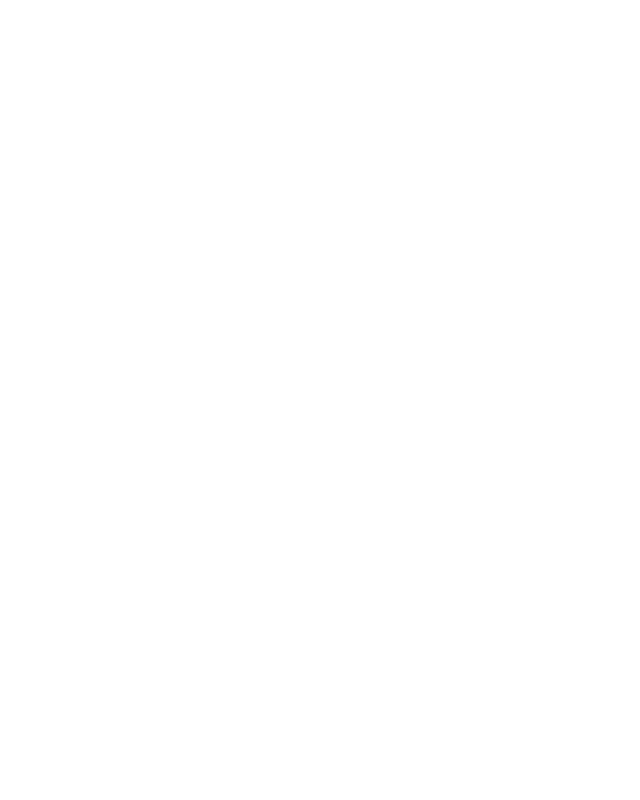
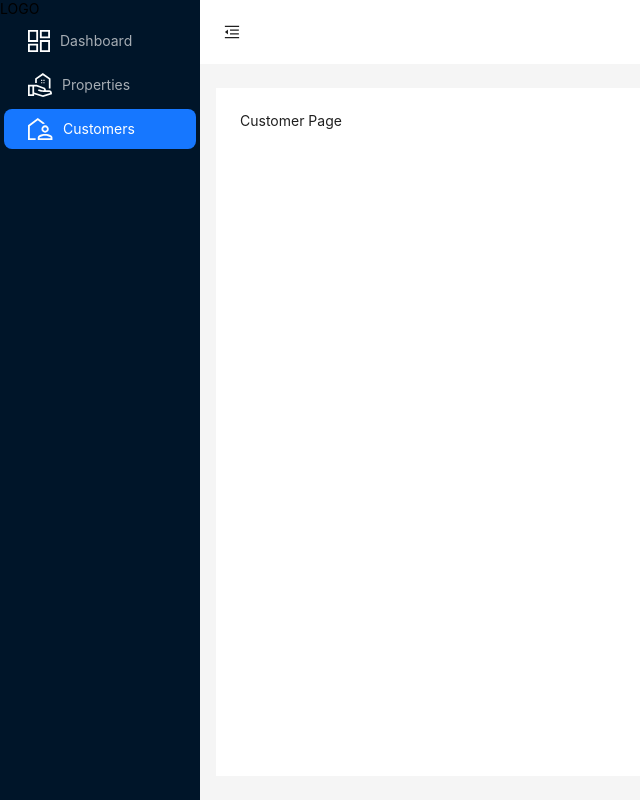
Before and after one commit to TinhDev007/dashboard-template, a React (Create React App) app: page /customers in a window 1280 px wide. Before the commit this address had no page. Shown: the whole page, without its empty margins (0-640 px from the left). Built offline with nearby package versions, Linux system fonts and the light colour scheme.

Commit message:
make the active menu item

```diff
--- a/src/App.tsx
+++ b/src/App.tsx
@@ -3,6 +3,8 @@ import { BrowserRouter as Router, Route, Routes } from 'react-router-dom'
 
 import Login from './pages/Auth/Login'
 import Dashboard from './pages/Dashboard'
+import Customers from './pages/Dashboard/Customers'
+import Properties from './pages/Dashboard/Properties'
 
 function App() {
   return (
@@ -10,6 +12,8 @@ function App() {
       <Routes>
         <Route path="/" element={<Login />} />
         <Route path="/dashboard" element={<Dashboard />} />
+        <Route path="/customers" element={<Customers />} />
+        <Route path="/properties" element={<Properties />} />
       </Routes>
     </Router>
   )
--- a/src/components/icons/CustomerIcon.tsx
+++ b/src/components/icons/CustomerIcon.tsx
@@ -2,7 +2,11 @@ import React from 'react'
 
 const CustomerIcon = () => {
   return (
-    <span role="img" aria-label="video-camera" className="anticon ant-menu-item-icon">
+    <span
+      role="img"
+      aria-label="video-camera"
+      className="anticon ant-menu-item-icon"
+    >
       <svg
         xmlns="http://www.w3.org/2000/svg"
         width="25"
--- a/src/components/icons/DashboardIcon.tsx
+++ b/src/components/icons/DashboardIcon.tsx
@@ -2,7 +2,11 @@ import React from 'react'
 
 const DashboardIcon = () => {
   return (
-    <span role="img" aria-label="video-camera" className="anticon ant-menu-item-icon">
+    <span
+      role="img"
+      aria-label="video-camera"
+      className="anticon ant-menu-item-icon"
+    >
       <svg
         xmlns="http://www.w3.org/2000/svg"
         width="22"
--- a/src/components/icons/PropertyIcon.tsx
+++ b/src/components/icons/PropertyIcon.tsx
@@ -2,7 +2,11 @@ import React from 'react'
 
 const PropertyIcon = () => {
   return (
-    <span role="img" aria-label="video-camera" className="anticon ant-menu-item-icon">
+    <span
+      role="img"
+      aria-label="video-camera"
+      className="anticon ant-menu-item-icon"
+    >
       <svg
         xmlns="http://www.w3.org/2000/svg"
         width="24"
--- a/src/layout/Dashboard/Sidebar/index.tsx
+++ b/src/layout/Dashboard/Sidebar/index.tsx
@@ -1,41 +1,60 @@
-import { FC } from 'react'
+import { FC, SetStateAction, useState, useEffect } from 'react'
+import { Link, useLocation } from 'react-router-dom'
 import { Layout, Menu } from 'antd'
 
 import DashboardIcon from '../../../components/icons/DashboardIcon'
 import PropertyIcon from '../../../components/icons/PropertyIcon'
 import CustomerIcon from '../../../components/icons/CustomerIcon'
 
-import './_sidebar.scss';
+import './_sidebar.scss'
 
 interface LayoutSidebarProps {
   collapsed: boolean
 }
 
 const LayoutSidebar: FC<LayoutSidebarProps> = ({ collapsed }) => {
+  const location = useLocation()
   const { Sider } = Layout
+
+  const [current, setCurrent] = useState(location.pathname)
+  const handleClick = (event: { key: SetStateAction<string> }) => {
+    setCurrent(event.key)
+  };
+
+  useEffect(() => {
+    if (location) {
+      if (current === location.pathname) {
+        setCurrent(location.pathname)
+      }
+    }
+  }, [location, current])
+
+
   return (
     <Sider trigger={null} collapsible collapsed={collapsed}>
       <div>LOGO</div>
       <Menu
         theme="dark"
         mode="inline"
-        defaultSelectedKeys={['1']}
+        defaultSelectedKeys={['/dashboard']}
         className="left-sidebar"
+        selectedKeys={[current]}
+        onClick={handleClick}
         items={[
           {
-            key: '1',
+            key: '/dashboard',
             icon: <DashboardIcon />,
-            label: 'Dashboard',
+            label: <Link to="/dashboard">Dashboard</Link>,
           },
           {
-            key: '2',
+            key: '/properties',
             icon: <PropertyIcon />,
-            label: 'Properties',
+            label: <Link to="/properties">Properties</Link>,
           },
           {
-            key: '3',
+            key: '/customers',
             icon: <CustomerIcon />,
-            label: 'Customers',
+            label: <Link to="/customers">Customers</Link>,
           },
         ]}
       />
--- /dev/null
+++ b/src/pages/Dashboard/Customers/index.tsx
@@ -0,0 +1,12 @@
+import React from 'react'
+import DashboardLayout from '../../../layout/Dashboard'
+
+const Customers = () => {
+  return (
+    <DashboardLayout>
+      <div>Customer Page</div>
+    </DashboardLayout>
+  )
+}
+
+export default Customers
--- /dev/null
+++ b/src/pages/Dashboard/Properties/index.tsx
@@ -0,0 +1,12 @@
+import React from 'react'
+import DashboardLayout from '../../../layout/Dashboard'
+
+const Properties = () => {
+  return (
+    <DashboardLayout>
+      <div>Properties Page</div>
+    </DashboardLayout>
+  )
+}
+
+export default Properties
```
